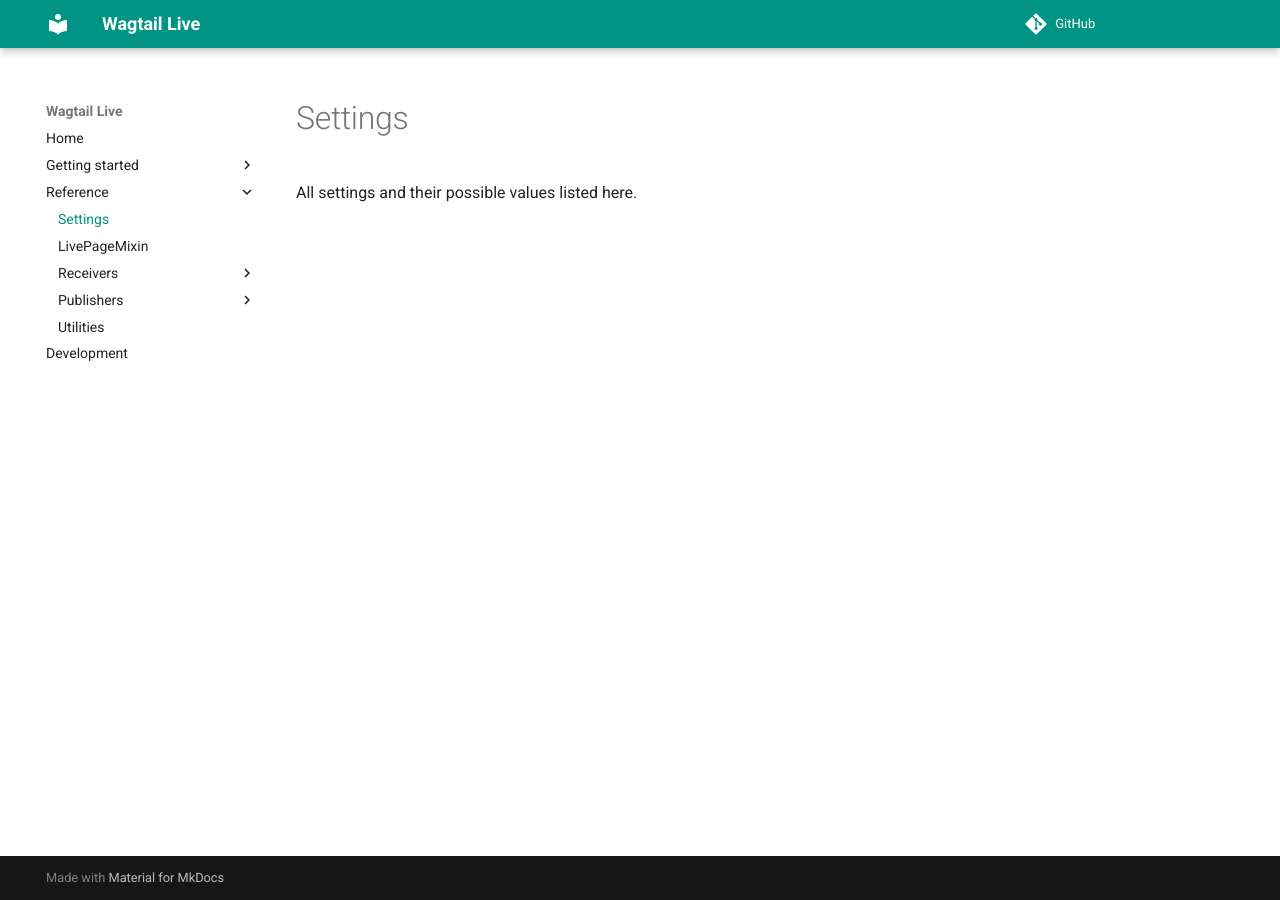
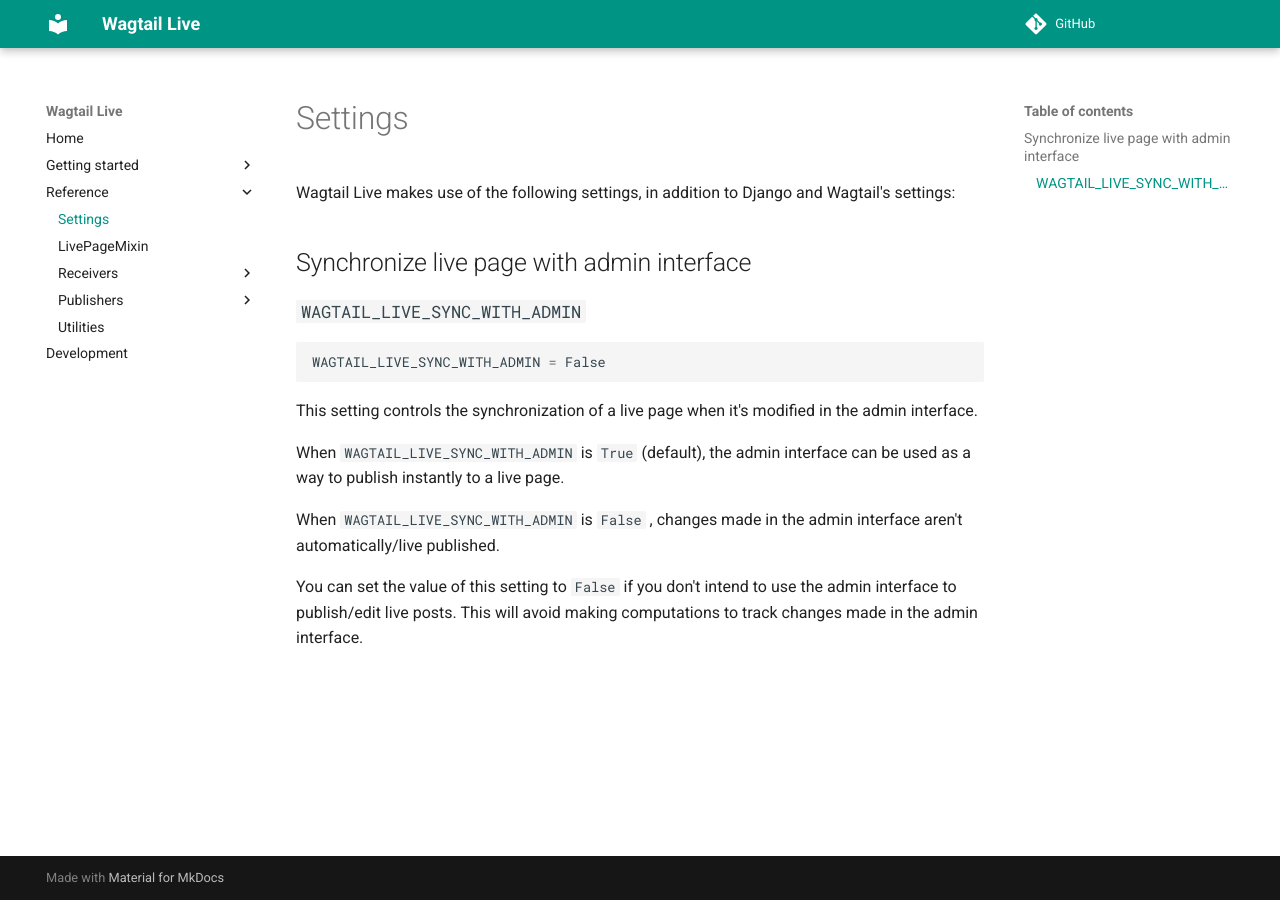
Before and after one commit to wagtail/wagtail-live, an MkDocs documentation site: the page built from docs/reference/settings.md, in a window 1280 px wide. Built offline with MkDocs 1.6.1 and Material for MkDocs 9.7.7, drawn with Linux system fonts in a browser that asks for light colours; comment, search, counter and statistics services are not loaded.

Commit message:
Add docs

````diff
--- a/docs/reference/settings.md
+++ b/docs/reference/settings.md
@@ -1,3 +1,16 @@
 # Settings
 
-All settings and their possible values listed here.
+Wagtail Live makes use of the following settings, in addition to Django and Wagtail's settings:
+
+## Synchronize live page with admin interface
+### `WAGTAIL_LIVE_SYNC_WITH_ADMIN`
+```python
+WAGTAIL_LIVE_SYNC_WITH_ADMIN = False
+```
+This setting controls the synchronization of a live page when it's modified in the admin interface.
+
+When `WAGTAIL_LIVE_SYNC_WITH_ADMIN` is `True` (default), the admin interface can be used as a way to publish instantly to a live page.
+
+When `WAGTAIL_LIVE_SYNC_WITH_ADMIN` is `False` , changes made in the admin interface aren't automatically/live published.
+
+You can set the value of this setting to `False` if you don't intend to use the admin interface to publish/edit live posts. This will avoid making computations to track changes made in the admin interface.
````
